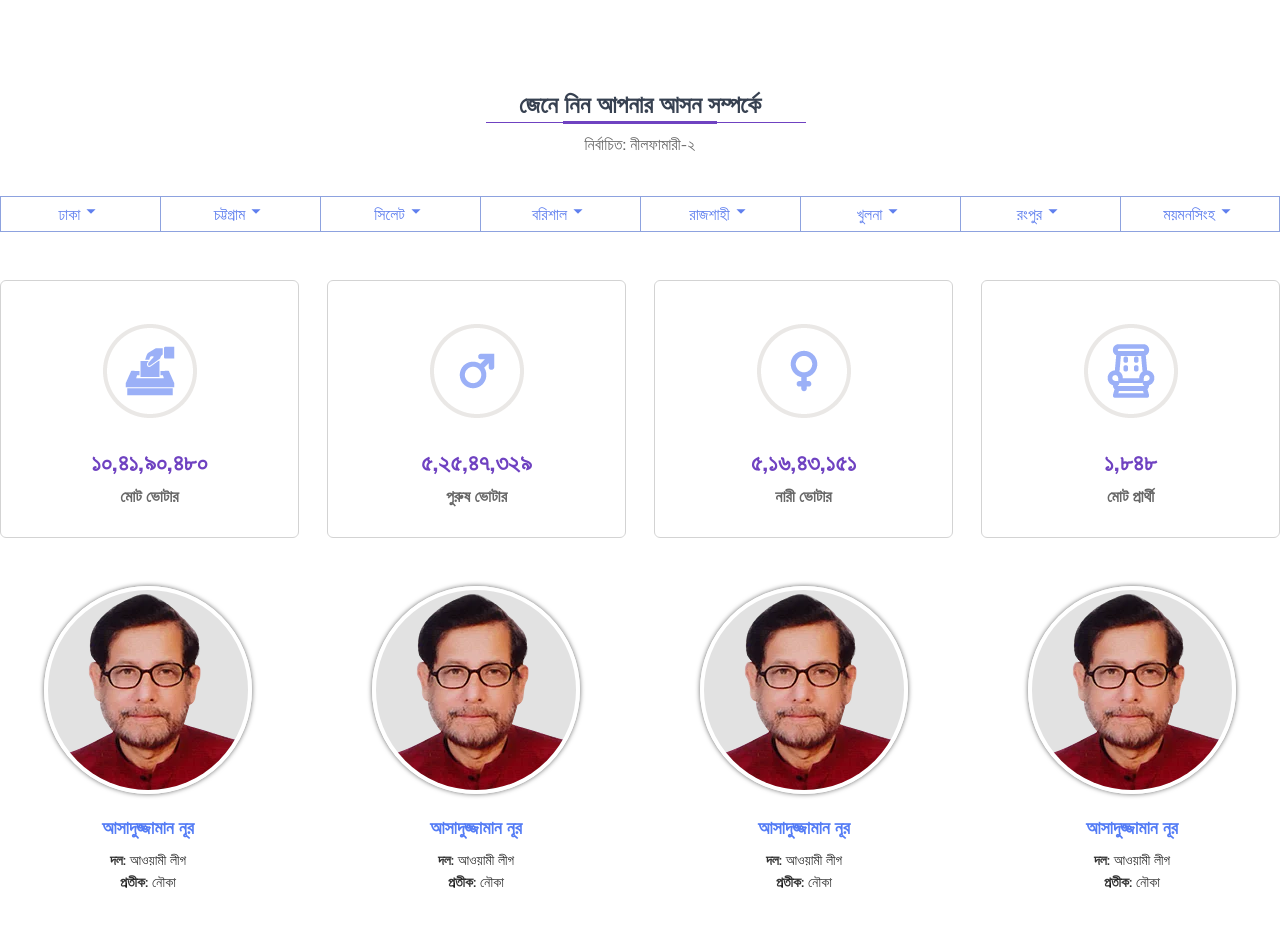
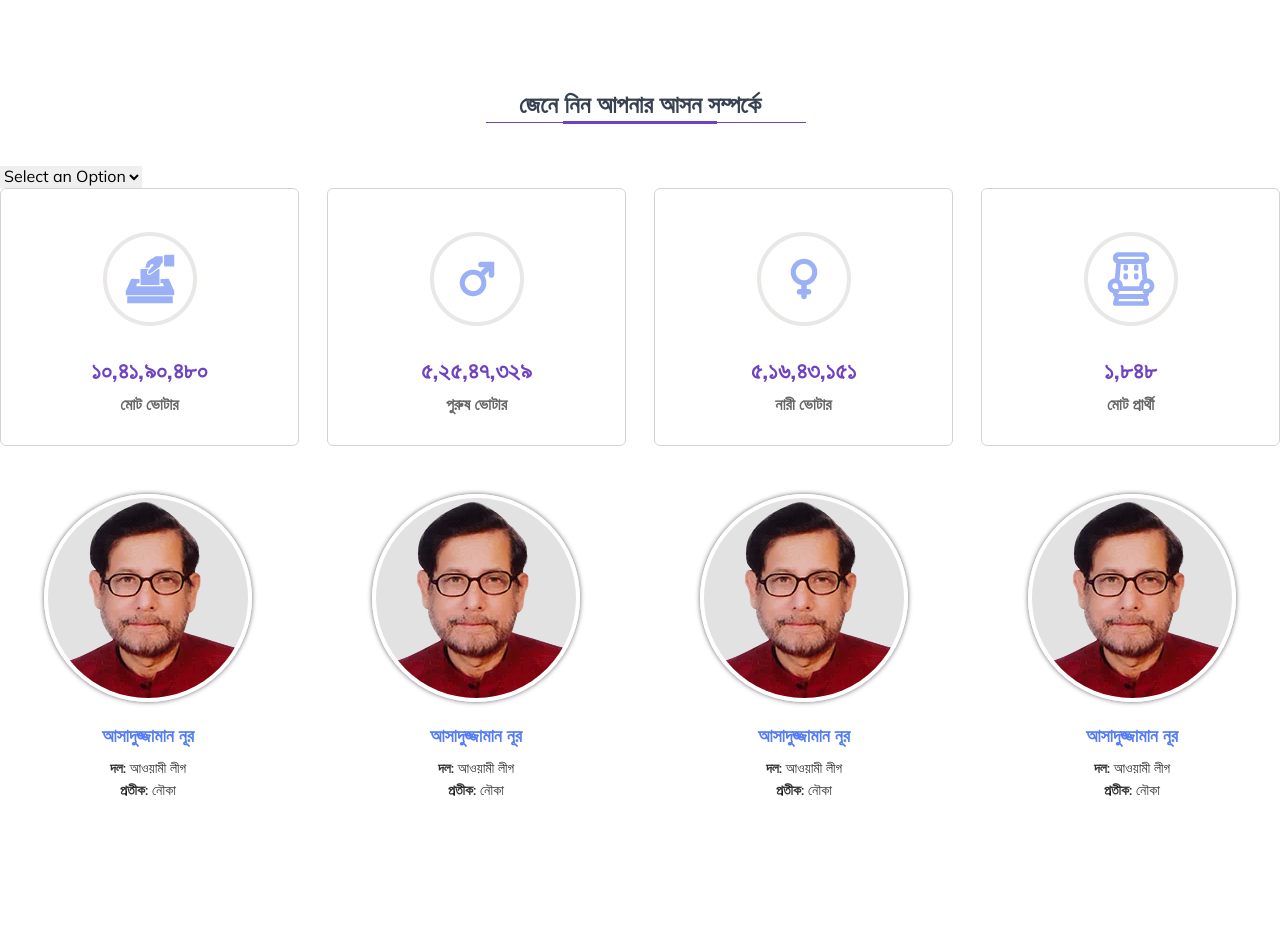
Before and after one commit to MdShohoan/kk, a React (Vite) app: page / in a window 1280 px wide. Shown: the part 3760-4686 px from the top of the page. Built offline with nearby package versions, Linux system fonts and the light colour scheme.

Commit message:
added new option and select

```diff
--- a/src/components/ElectionInformation/ElectionInformation.jsx
+++ b/src/components/ElectionInformation/ElectionInformation.jsx
@@ -1,9 +1,9 @@
 // import SeatInformation from './SeatInformation/SeatInformation'
 // import MapInformation from './MapInformation/MapInformation'
 
-import { useEffect, useState } from "react";
+// import { useEffect } from "react";
 import Title from "../common/Title/Title"
-import { MdOutlineArrowDropDown } from "react-icons/md";
+// import { MdOutlineArrowDropDown } from "react-icons/md";
 import Card from "../common/CardCountUP/CardCountUP";
 
 import candidat1 from '../../assets/candidatePhoto/asaduzzaman.webp'
@@ -15,9 +15,9 @@ import female_voter from '../../assets/election/female-voter.png'
 function ElectionInformation() {
   // const dorpdownRef = useRef()
 
-  const [selectedSeat, setSelectedSeat] = useState('')
-  const [clicked, setClicked] = useState('')
-  const [seatList, setSeatList] = useState([])
+  // const [selectedSeat, setSelectedSeat] = useState('')
+  // const [clicked, setClicked] = useState('')
+  // const [seatList, setSeatList] = useState([])
 
 
   // useEffect(() => {
@@ -33,89 +33,89 @@ function ElectionInformation() {
   //   }
   // });
 
-  const handleDivisionClick = (divisionName) => {
-    if (clicked) {
-      if (clicked === divisionName) {
-        setClicked('')
-      }
-      else {
-        setClicked(divisionName)
-      }
-    }
-    else {
-      setClicked(divisionName)
-    }
-  }
+  // const handleDivisionClick = (divisionName) => {
+  //   if (clicked) {
+  //     if (clicked === divisionName) {
+  //       setClicked('')
+  //     }
+  //     else {
+  //       setClicked(divisionName)
+  //     }
+  //   }
+  //   else {
+  //     setClicked(divisionName)
+  //   }
+  // }
 
-  const handleItemClick = (seat) => {
-    setClicked('')
-    setSelectedSeat(seat)
-  }
+  // const handleItemClick = (seat) => {
+  //   setClicked('')
+  //   setSelectedSeat(seat)
+  // }
 
   //Make mock data
-  const makeMockData = () => {
-    const list = []
-    for (let i = 1; i < 17; i++) {
-      list.push({ number: { inEnglish: '174', inBangla: '১৭৪' }, name: 'ঢাকা-১', details: 'দোহার এবং নবাবগঞ্জ উপজেলা', division: 'Dhaka' })
-    }
-    for (let i = 1; i < 17; i++) {
-      list.push({ number: { inEnglish: '278', inBangla: '২৭৮' }, name: 'চট্টগ্রাম-১', details: 'মিরশরাই উপজেলা', division: 'Chittagong' })
-    }
-    return list
-  }
-  const list = makeMockData()
+  // const makeMockData = () => {
+  //   const list = []
+  //   for (let i = 1; i < 17; i++) {
+  //     list.push({ number: { inEnglish: '174', inBangla: '১৭৪' }, name: 'ঢাকা-১', details: 'দোহার এবং নবাবগঞ্জ উপজেলা', division: 'Dhaka' })
+  //   }
+  //   for (let i = 1; i < 17; i++) {
+  //     list.push({ number: { inEnglish: '278', inBangla: '২৭৮' }, name: 'চট্টগ্রাম-১', details: 'মিরশরাই উপজেলা', division: 'Chittagong' })
+  //   }
+  //   return list
+  // }
+  // const list = makeMockData()
 
-  useEffect(() => {
-    setSeatList(list)
-  }, [])
+  // useEffect(() => {
+  //   setSeatList(list)
+  // }, [])
 
   //Filter data
-  const filterSeatByDivision = () => {
-    return seatList.filter((seat) => seat?.division === clicked)
-  }
+  // const filterSeatByDivision = () => {
+  //   return seatList.filter((seat) => seat?.division === clicked)
+  // }
 
-  const navigationOption = [
-    {
-      divisionName: 'Dhaka',
-      text: 'ঢাকা',
-      to: 'dhaka'
-    },
-    {
-      divisionName: 'Chittagong',
-      text: 'চট্টগ্রাম',
-      to: 'chittagong'
-    },
-    {
-      divisionName: 'Sylhet',
-      text: 'সিলেট',
-      to: 'sylhet'
-    },
-    {
-      divisionName: 'Barisal',
-      text: 'বরিশাল',
-      to: 'barisal'
-    },
-    {
-      divisionName: 'Rajshahi',
-      text: 'রাজশাহী',
-      to: 'rajshahi'
-    },
-    {
-      divisionName: 'Khulna',
-      text: 'খুলনা',
-      to: 'Khulna'
-    },
-    {
-      divisionName: 'Rangpur',
-      text: 'রংপুর',
-      to: 'Rangpur'
-    },
-    {
-      divisionName: 'Mymensingh',
-      text: 'ময়মনসিংহ',
-      to: 'mymensingh'
-    },
-  ]
+  // const navigationOption = [
+  //   {
+  //     divisionName: 'Dhaka',
+  //     text: 'ঢাকা',
+  //     to: 'dhaka'
+  //   },
+  //   {
+  //     divisionName: 'Chittagong',
+  //     text: 'চট্টগ্রাম',
+  //     to: 'chittagong'
+  //   },
+  //   {
+  //     divisionName: 'Sylhet',
+  //     text: 'সিলেট',
+  //     to: 'sylhet'
+  //   },
+  //   {
+  //     divisionName: 'Barisal',
+  //     text: 'বরিশাল',
+  //     to: 'barisal'
+  //   },
+  //   {
+  //     divisionName: 'Rajshahi',
+  //     text: 'রাজশাহী',
+  //     to: 'rajshahi'
+  //   },
+  //   {
+  //     divisionName: 'Khulna',
+  //     text: 'খুলনা',
+  //     to: 'Khulna'
+  //   },
+  //   {
+  //     divisionName: 'Rangpur',
+  //     text: 'রংপুর',
+  //     to: 'Rangpur'
+  //   },
+  //   {
+  //     divisionName: 'Mymensingh',
+  //     text: 'ময়মনসিংহ',
+  //     to: 'mymensingh'
+  //   },
+  // ]
 
   const candidates = [
     {
@@ -156,11 +156,20 @@ function ElectionInformation() {
       <div className='container m-auto'>
         <div className='mb-5 md:mb-10'>
           <Title text='জেনে নিন আপনার আসন সম্পর্কে' underline={'type1'} />
-          <h3 className="text-center mt-2 text-[#666] text-base">নির্বাচিত: {selectedSeat || 'নীলফামারী-২'}</h3>
+          {/* <h3 className="text-center mt-2 text-[#666] text-base">নির্বাচিত: {selectedSeat || 'নীলফামারী-২'}</h3> */}
         </div>
 
-        {/* Division navigator start*/}
-        <div className='grid grid-cols-8 mb-12 [&>*:nth-child(8)]:border [&>*:nth-child(8)]:border-r-[#8da2df] [&>*:nth-child(8)]:border-l-0 [&>*:nth-child(8)]:border-t-0 [&>*:nth-child(8)]:border-b-0'>
+        {/* -------Division navigator start--------- */}
+        <div className="form-group">
+        <select className="form-control">
+          <option value="select">Select an Option</option>
+          <option value="First">First</option>
+          <option value="Second">Second</option>
+          <option value="Third">Third</option>
+        </select>
+      </div>
+
+        {/* <div className='grid grid-cols-8 mb-12 [&>*:nth-child(8)]:border [&>*:nth-child(8)]:border-r-[#8da2df] [&>*:nth-child(8)]:border-l-0 [&>*:nth-child(8)]:border-t-0 [&>*:nth-child(8)]:border-b-0'>
           {
             navigationOption.map((division, i) => (
               <div key={i}>
@@ -176,7 +185,7 @@ function ElectionInformation() {
                   </div>
 
                 </div>
-                {/* Dropdown */}
+
                 <ul className={`min-w-[200px] h-52 overflow-auto absolute z-10 border bg-white border-[#8da2df] text-[#5f7fee] mt-1 rounded ${clicked === division.divisionName ? 'block' : 'hidden'}`}>
                   {
                     filterSeatByDivision().map((seat, i) => (
@@ -193,8 +202,8 @@ function ElectionInformation() {
               </div>
             ))
           }
-        </div>
-        {/* Division navigator end*/}
+        </div> */}
+        {/* ---------Division navigator end--------- */}
 
         {/* Seat information counter start */}
         <div className='grid grid-cols-2 md:grid-cols-4 gap-8 md:gap-7 mb-12'>
```
